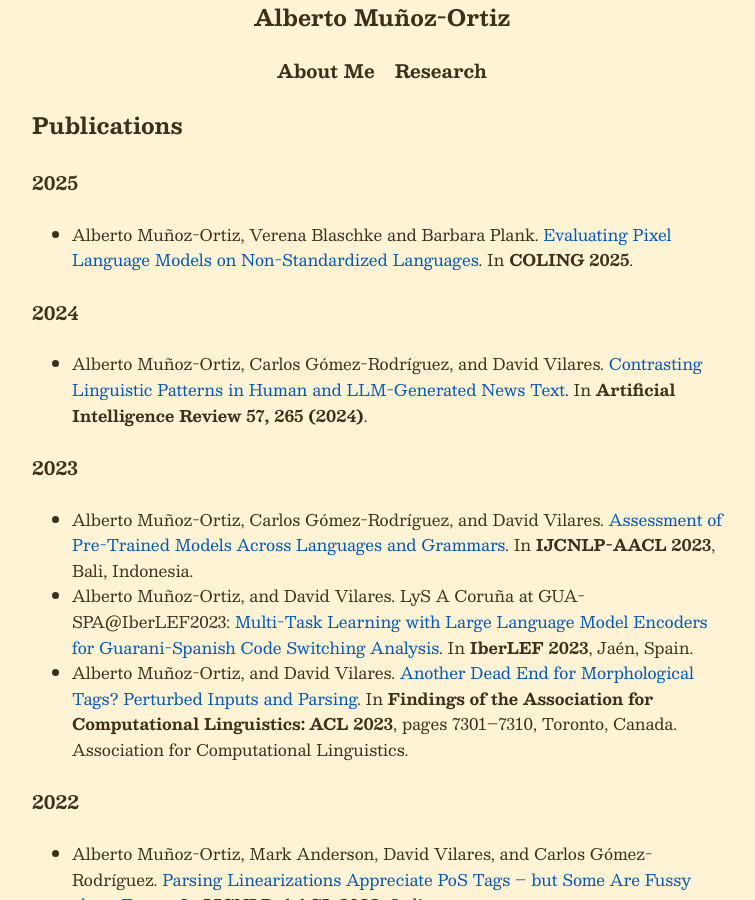
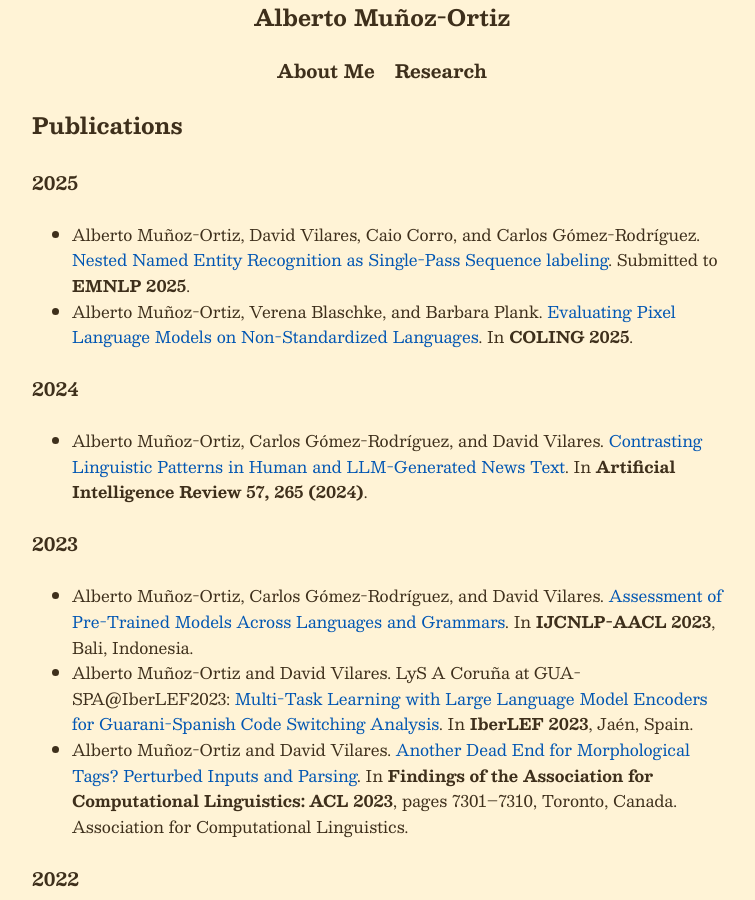
Before and after one commit to amunozo/amunozo.github.io, a Jekyll site: the page built from research.md, in a window 1280 px wide and 900 px high. Shown: the whole window, without its empty margins (258-1013 px from the left). Built offline with Jekyll 4.4.1, drawn with Linux system fonts in a browser that asks for light colours.

Commit message:
add nner as sl paper

```diff
--- a/research.md
+++ b/research.md
@@ -7,19 +7,25 @@ permalink: /research/
 ### Publications
 
 #### 2025
-- Alberto Muñoz-Ortiz, Verena Blaschke and Barbara Plank. [Evaluating Pixel Language Models on Non-Standardized Languages](https://aclanthology.org/2025.coling-main.427/). In **COLING 2025**.
+
+- Alberto Muñoz-Ortiz, David Vilares, Caio Corro, and Carlos Gómez-Rodríguez. [Nested Named Entity Recognition as Single-Pass Sequence labeling](https://arxiv.org/abs/2505.16855). Submitted to **EMNLP 2025**.
+- Alberto Muñoz-Ortiz, Verena Blaschke, and Barbara Plank. [Evaluating Pixel Language Models on Non-Standardized Languages](https://aclanthology.org/2025.coling-main.427/). In **COLING 2025**.
 
 #### 2024
+
 - Alberto Muñoz-Ortiz, Carlos Gómez-Rodríguez, and David Vilares. [Contrasting Linguistic Patterns in Human and LLM-Generated News Text](https://link.springer.com/article/10.1007/s10462-024-10903-2?utm_source=rct_congratemailt&utm_medium=email&utm_campaign=oa_20240823&utm_content=10.1007/s10462-024-10903-2#citeas). In **Artificial Intelligence Review 57, 265 (2024)**.
 
 #### 2023
+
 - Alberto Muñoz-Ortiz, Carlos Gómez-Rodríguez, and David Vilares. [Assessment of Pre-Trained Models Across Languages and Grammars](https://arxiv.org/abs/2309.11165). In **IJCNLP-AACL 2023**, Bali, Indonesia.
-- Alberto Muñoz-Ortiz, and David Vilares. LyS A Coruña at GUA-SPA@IberLEF2023: [Multi-Task Learning with Large Language Model Encoders for Guarani-Spanish Code Switching Analysis](https://ruc.udc.es/dspace/handle/2183/33478). In **IberLEF 2023**, Jaén, Spain.
-- Alberto Muñoz-Ortiz, and David Vilares. [Another Dead End for Morphological Tags? Perturbed Inputs and Parsing](https://aclanthology.org/2023.findings-acl.459/). In **Findings of the Association for Computational Linguistics: ACL 2023**, pages 7301–7310, Toronto, Canada. Association for Computational Linguistics.
+- Alberto Muñoz-Ortiz and David Vilares. LyS A Coruña at GUA-SPA@IberLEF2023: [Multi-Task Learning with Large Language Model Encoders for Guarani-Spanish Code Switching Analysis](https://ruc.udc.es/dspace/handle/2183/33478). In **IberLEF 2023**, Jaén, Spain.
+- Alberto Muñoz-Ortiz and David Vilares. [Another Dead End for Morphological Tags? Perturbed Inputs and Parsing](https://aclanthology.org/2023.findings-acl.459/). In **Findings of the Association for Computational Linguistics: ACL 2023**, pages 7301–7310, Toronto, Canada. Association for Computational Linguistics.
 
 #### 2022
+
 - Alberto Muñoz-Ortiz, Mark Anderson, David Vilares, and Carlos Gómez-Rodríguez. [Parsing Linearizations Appreciate PoS Tags – but Some Are Fussy about Errors](https://aclanthology.org/2022.aacl-short.16/). In **IJCNLP-AACL 2022**, Online.
 - Alberto Muñoz-Ortiz, Carlos Gómez-Rodríguez, and David Vilares. [Cross-lingual Inflection as a Data Augmentation Method](https://aclanthology.org/2022.insights-1.7/). In **Third Workshop on Insights from Negative Results in NLP**, pages 54–61, Dublin, Ireland. Association for Computational Linguistics.
 
 #### 2021
+
 - Alberto Muñoz-Ortiz, Michalina Strzyz, and David Vilares. [Not All Linearizations Are Equally Data-Hungry in Sequence Labeling Parsing](https://aclanthology.org/2021.ranlp-1.111/). In **RANLP 2021**, pages 978–988, Held Online. INCOMA Ltd.
```
